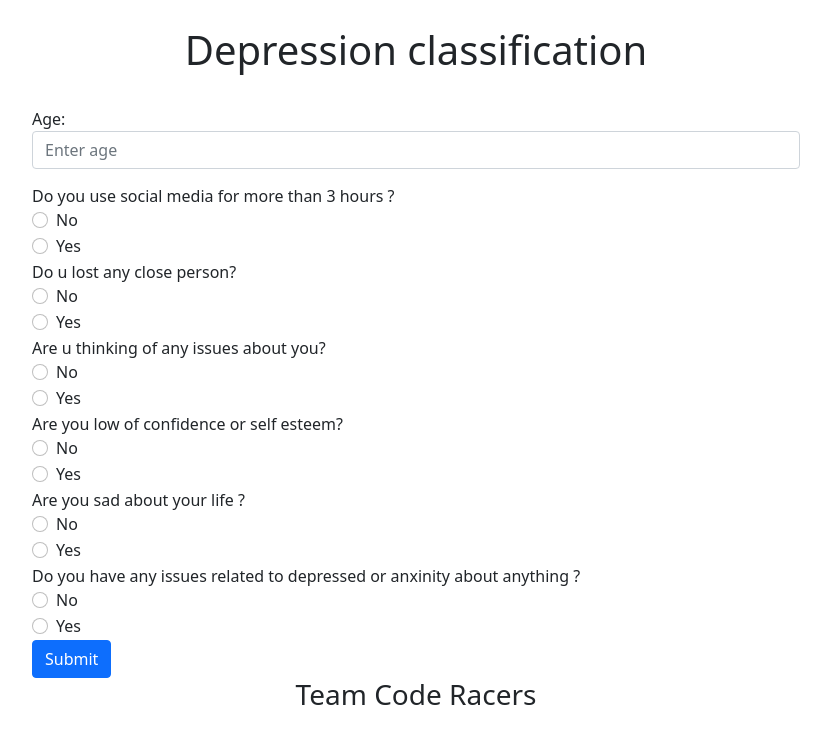
After one commit to harshareddy794/Depression-detection, a Flask app: page /home in a window 1280 px wide. The commit adds this page. Shown: the top 744 px of the page, without its empty margins (224-1055 px from the left). Run offline with Flask 2, Linux system fonts and the light colour scheme; parts of the project's set-up code (start-up, migrations or seed data) failed here and were passed over.

Commit message:
added few changes

```diff
--- a/app.py
+++ b/app.py
@@ -1,19 +1,25 @@
 from flask import Flask, request,render_template
 import numpy as np
 import pickle
+from json import JSONEncoder
 
 reg = pickle.load(open("model.pkl", "rb"))
 
 app = Flask(__name__,template_folder='templates')
 
+
 @app.route("/")
-def home():
+def index():
     return render_template("index.html")
 
+# Home page route
+@app.route("/home")
+def home():
+    return render_template("home.html")
 
+# Web clasification route
 @app.route("/clasify",methods=["POST"])
 def clasify():
-    # print(request.form)
     sm = float(request.form['sm'])
     person = float(request.form['person'])
     issue = float(request.form['issues'])
@@ -23,7 +29,26 @@ def clasify():
     arr = np.array([[sm,person,issue,sc,life,depression]])
     predection = reg.predict(arr)
     return render_template("clasify.html",data = predection)
-    return "hello"
+
+# Suggations route
+@app.route("/suggations")
+def suggations():
+    return render_template("suggations.html")
+
+# Route for API
+@app.route("/api/clasify",methods=["POST"])
+def api_clasify():
+    sm = float(request.form['sm'])
+    person = float(request.form['person'])
+    issue = float(request.form['issues'])
+    sc = float(request.form['sc'])
+    life = float(request.form['life'])
+    depression = float(request.form['depression'])
+    arr = np.array([[sm,person,issue,sc,life,depression]])
+    predection = reg.predict(arr)
+    data = {}
+    data['value'] = int(predection)
+    return data
 
 if __name__ == "__main__":
     app.run(debug=True)
--- /dev/null
+++ b/templates/home.html
@@ -0,0 +1,113 @@
+<!DOCTYPE html>
+<html lang="en">
+<head>
+    <meta charset="UTF-8">
+    <meta http-equiv="X-UA-Compatible" content="IE=edge">
+    <meta name="viewport" content="width=device-width, initial-scale=1.0">
+    <title>Depression classifier web page</title>
+    <link href="https://cdn.jsdelivr.net/npm/bootstrap@5.0.0-beta3/dist/css/bootstrap.min.css" rel="stylesheet" integrity="sha384-eOJMYsd53ii+scO/bJGFsiCZc+5NDVN2yr8+0RDqr0Ql0h+rP48ckxlpbzKgwra6" crossorigin="anonymous">
+</head>
+<style>
+    .label{
+        text-align: center;
+    }
+    h1{
+        padding-top: 2%;
+        text-align: center;
+    }
+    .form{
+        padding-top: 2%;
+        width: 60%;
+        margin-left: 20%;
+    }
+    .bth{
+        text-align: center;
+    }
+    .form-group{
+        margin-bottom: 15px;
+    }
+</style>
+    <h1>Depression classification</h1>
+    <div class="form">
+        <form action="/clasify" method="post">
+            <div class="form-group">
+                <label for ="Age">Age: </label>
+                <input class="form-control" type="number" id="Age" name="age" placeholder="Enter age"/>
+            </div>
+            <div class="sm">
+                <label for ="social media">Do you use social media for more than 3 hours ?</label>
+                <div class="form-check">
+                    <input class="form-check-input" type="radio" name="sm" id="1" value="0">
+                    <label class="form-check-label" for="1">No</label>
+                </div>
+                <div class="form-check">
+                    <input class="form-check-input" type="radio" name="sm" id="1" value="1">
+                    <label class="form-check-label" for="1">Yes</label>
+                </div>
+            </div>
+            <div class="person">
+                <label for="person">Do u lost any close person?</label>
+                <div class="form-check">
+                    <input class="form-check-input" type="radio" name="person" id="1" value="0">
+                    <label class="form-check-label" for="1">No</label>
+                </div>
+                <div class="form-check">
+                    <input class="form-check-input" type="radio" name="person" id="1" value="1">
+                    <label class="form-check-label" for="1">Yes</label>
+                </div>
+            </div>
+            <div class="issues">
+                <label for="body issues">Are u thinking of any issues about you?</label>
+                <div class="form-check">
+                    <input class="form-check-input" type="radio" name="issues" id="1" value="0">
+                    <label class="form-check-label" for="1">No</label>
+                </div>
+                <div class="form-check">
+                    <input class="form-check-input" type="radio" name="issues" id="1" value="1">
+                    <label class="form-check-label" for="1">Yes</label>
+                </div>
+            </div>
+
+            <div class="sc">
+                <label for="self confidence">Are you low of confidence or self esteem?</label>
+                <div class="form-check">
+                    <input class="form-check-input" type="radio" name="sc" id="1" value="0">
+                    <label class="form-check-label" for="1">No</label>
+                </div>
+                <div class="form-check">
+                    <input class="form-check-input" type="radio" name="sc" id="1" value="1">
+                    <label class="form-check-label" for="1">Yes</label>
+                </div>
+            </div>
+            <div class="life">
+                <label for="life">Are you sad about your life ?</label>
+                <div class="form-check">
+                    <input class="form-check-input" type="radio" name="life" id="1" value="0">
+                    <label class="form-check-label" for="1">No</label>
+                </div>
+                <div class="form-check">
+                    <input class="form-check-input" type="radio" name="life" id="1" value="1">
+                    <label class="form-check-label" for="1">Yes</label>
+                </div>
+            </div>
+
+            <div class="depression">
+                <label for="depression">Do you have any issues related to depressed or anxinity about anything ?</label><br>
+                <div class="form-check">
+                    <input class="form-check-input" type="radio" name="depression" id="1" value="0">
+                    <label class="form-check-label" for="1">No</label>
+                </div>
+                <div class="form-check">
+                    <input class="form-check-input" type="radio" name="depression" id="1" value="1">
+                    <label class="form-check-label" for="1">Yes</label>
+                </div>
+            </div>
+            <input class="btn btn-primary" type="submit" value="Submit">
+        </form>
+    </div>
+    <center>
+        <h3>Team Code Racers</h3>
+    </center>
+    <script src="https://cdn.jsdelivr.net/npm/bootstrap@5.0.0-beta3/dist/js/bootstrap.bundle.min.js" integrity="sha384-JEW9xMcG8R+pH31jmWH6WWP0WintQrMb4s7ZOdauHnUtxwoG2vI5DkLtS3qm9Ekf" crossorigin="anonymous"></script>
+</body>
+</html>
```
Also changed, not shown: requirements.txt (+0 -21 lines), templates/clasify.html (+4 -3 lines), templates/index.html (+21 -58 lines), templates/suggations.html (added, +46 -0 lines), 1 other file.
